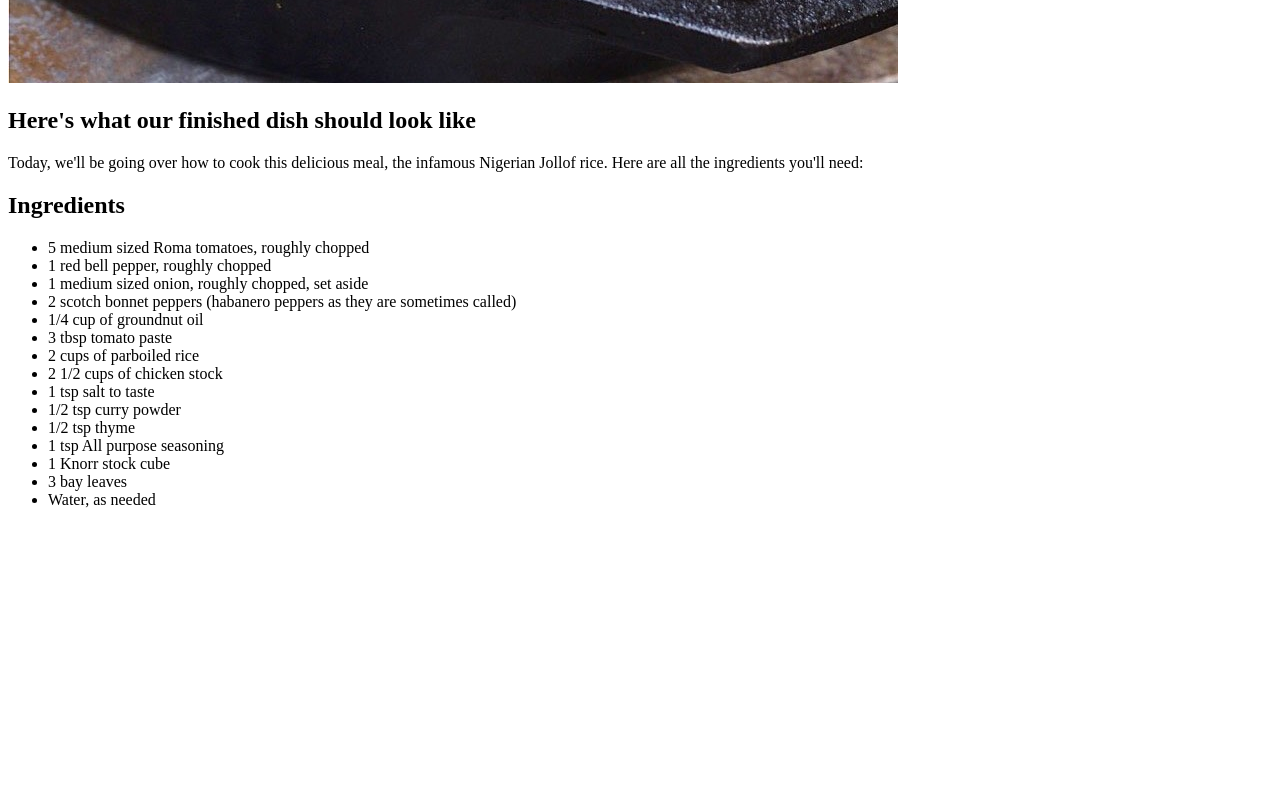
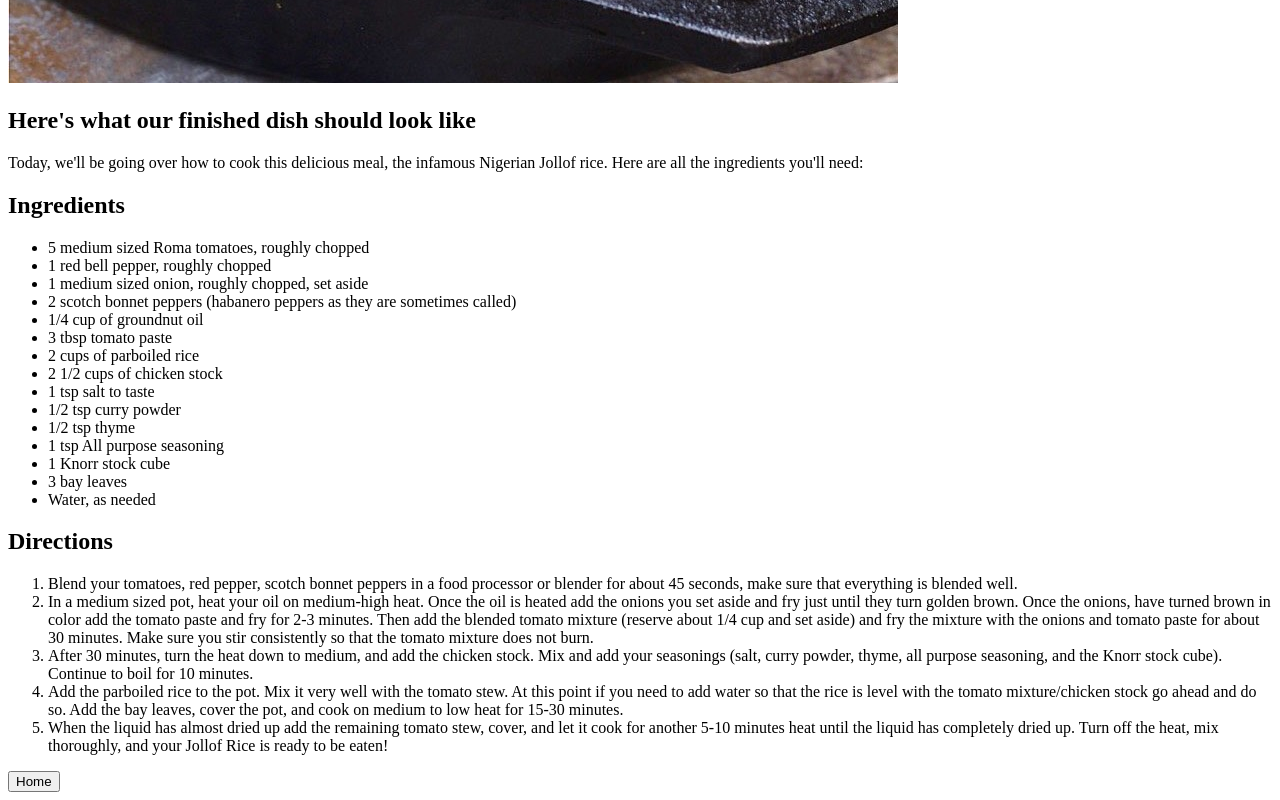
Before and after one commit to Samuelodan/odin-recipes, a plain HTML site: page recipes/jollof.html in a window 1280 px wide. Shown: the part 1109-1909 px from the top of the page. Before the commit the page ends 1634 px from the top, so only its background shows below. Drawn offline with Linux system fonts and the light colour scheme.

Commit message:
Add additional recipe page with new links
An egusi.html page has been added,
and each page now has home buttons.
an image was added to the img folder as well.

```diff
--- a/recipes/jollof.html
+++ b/recipes/jollof.html
@@ -4,7 +4,7 @@
     <meta charset="UTF-8" />
     <meta http-equiv="X-UA-Compatible" content="IE=edge" />
     <meta name="viewport" content="width=device-width, initial-scale=1.0" />
-    <title>Document</title>
+    <title>Jollof Recipe</title>
   </head>
   <body>
     <h1>Jollof Rice Recipe</h1>
@@ -34,5 +34,42 @@
       <li>3 bay leaves</li>
       <li>Water, as needed</li>
     </ul>
+    <h2>Directions</h2>
+    <ol>
+      <li>
+        Blend your tomatoes, red pepper, scotch bonnet peppers in a food
+        processor or blender for about 45 seconds, make sure that everything is
+        blended well.
+      </li>
+      <li>
+        In a medium sized pot, heat your oil on medium-high heat. Once the oil
+        is heated add the onions you set aside and fry just until they turn
+        golden brown. Once the onions, have turned brown in color add the tomato
+        paste and fry for 2-3 minutes. Then add the blended tomato mixture
+        (reserve about 1/4 cup and set aside) and fry the mixture with the
+        onions and tomato paste for about 30 minutes. Make sure you stir
+        consistently so that the tomato mixture does not burn.
+      </li>
+      <li>
+        After 30 minutes, turn the heat down to medium, and add the chicken
+        stock. Mix and add your seasonings (salt, curry powder, thyme, all
+        purpose seasoning, and the Knorr stock cube). Continue to boil for 10
+        minutes.
+      </li>
+      <li>
+        Add the parboiled rice to the pot. Mix it very well with the tomato
+        stew. At this point if you need to add water so that the rice is level
+        with the tomato mixture/chicken stock go ahead and do so. Add the bay
+        leaves, cover the pot, and cook on medium to low heat for 15-30 minutes.
+      </li>
+      <li>
+        When the liquid has almost dried up add the remaining tomato stew,
+        cover, and let it cook for another 5-10 minutes heat until the liquid
+        has completely dried up. Turn off the heat, mix thoroughly, and your
+        Jollof Rice is ready to be eaten!
+      </li>
+    </ol>
+
+    <a href="../index.html"><button>Home</button></a>
   </body>
 </html>
```
Also changed, not shown: index.html (+5 -1 lines), recipes/egusi.html (added, +62 -0 lines), img/egusi.jpg (added).
